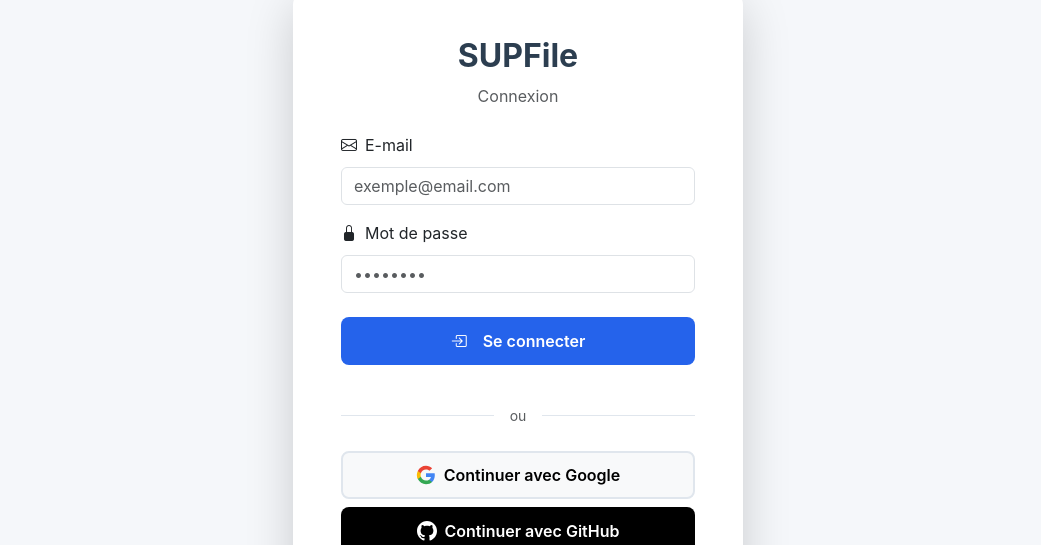
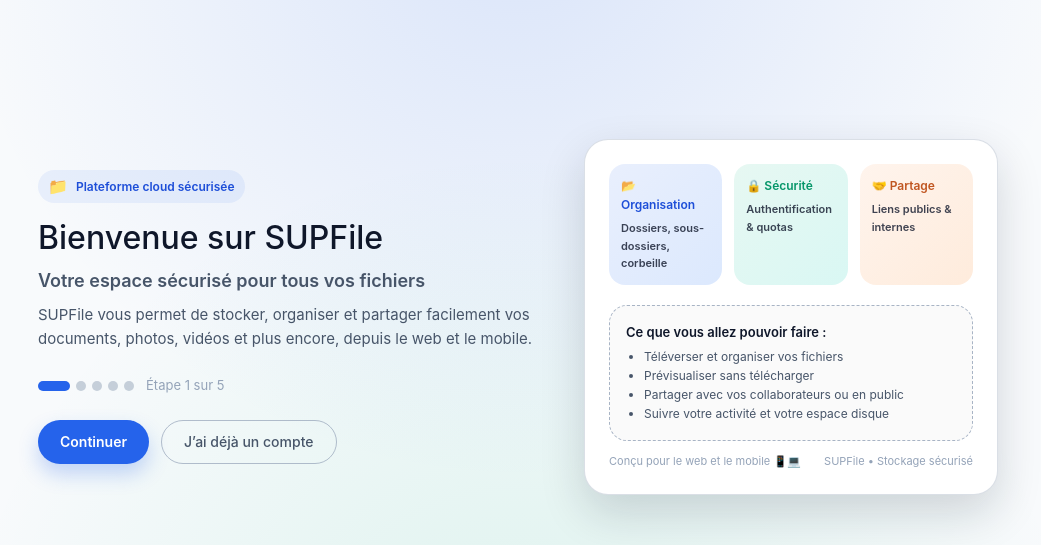
Before and after one commit to Elie224/SUPFile, a React (Vite) app in the folder frontend-web/: page / in a window 1280 px wide. Before the commit this address led to /login. Shown: the part 83-628 px from the top of the page, without its empty margins (122-1163 px from the left). Built offline with nearby package versions, Linux system fonts and the light colour scheme; no server answers.

Commit message:
Feat: pages d’introduction avant inscription/connexion

```diff
--- a/frontend-web/src/main.jsx
+++ b/frontend-web/src/main.jsx
@@ -23,6 +23,7 @@ const Share = lazy(() => import('./pages/Share'));
 const Search = lazy(() => import('./pages/Search'));
 const Trash = lazy(() => import('./pages/Trash'));
 const Admin = lazy(() => import('./pages/Admin'));
+const Intro = lazy(() => import('./pages/Intro'));
 
 // Composant de chargement
 const LoadingFallback = () => (
@@ -101,6 +102,7 @@ function App() {
         >
           <Suspense fallback={<LoadingFallback />}>
             <Routes>
+        <Route path="/" element={<Intro />} />
         <Route path="/login" element={user && accessToken ? <Navigate to="/dashboard" replace /> : <Login />} />
         <Route path="/signup" element={user && accessToken ? <Navigate to="/dashboard" replace /> : <Signup />} />
         <Route path="/auth/callback" element={<OAuthCallback />} />
@@ -178,7 +180,6 @@ function App() {
             </Layout>
           }
         />
-        <Route path="/" element={<Navigate to={user && accessToken ? '/dashboard' : '/login'} replace />} />
             </Routes>
           </Suspense>
         </BrowserRouter>
--- /dev/null
+++ b/frontend-web/src/pages/Intro.jsx
@@ -0,0 +1,317 @@
+import React, { useState, useEffect } from 'react';
+import { useNavigate } from 'react-router-dom';
+import { useAuthStore } from '../services/authStore';
+
+export default function Intro() {
+  const navigate = useNavigate();
+  const { user, accessToken } = useAuthStore();
+  const [step, setStep] = useState(0);
+
+  useEffect(() => {
+    // Si déjà connecté, on ne reste pas sur l'intro
+    if (user && accessToken) {
+      navigate('/dashboard', { replace: true });
+    }
+  }, [user, accessToken, navigate]);
+
+  const slides = [
+    {
+      title: 'Bienvenue sur SUPFile',
+      subtitle: 'Votre espace sécurisé pour tous vos fichiers',
+      description:
+        'SUPFile vous permet de stocker, organiser et partager facilement vos documents, photos, vidéos et plus encore, depuis le web et le mobile.',
+    },
+    {
+      title: 'Gérez vos fichiers simplement',
+      subtitle: 'Dossiers, sous-dossiers et corbeille intelligente',
+      description:
+        'Créez des dossiers, renommez, déplacez par glisser-déposer, supprimez puis restaurez depuis la corbeille. Tout est pensé pour rester organisé.',
+    },
+    {
+      title: 'Prévisualisez sans télécharger',
+      subtitle: 'PDF, images, vidéos, audio, textes…',
+      description:
+        'Visualisez directement vos fichiers dans l’application : visionneuse PDF, lecteur vidéo/audio, galerie d’images et aperçu des textes.',
+    },
+    {
+      title: 'Partagez en toute sécurité',
+      subtitle: 'Liens publics et partage interne',
+      description:
+        'Générez des liens publics temporaires ou protégés par mot de passe, et partagez des dossiers avec d’autres utilisateurs SUPFile.',
+    },
+    {
+      title: 'Gardez le contrôle',
+      subtitle: 'Dashboard, quotas et paramètres',
+      description:
+        'Surveillez votre espace utilisé, accédez rapidement aux derniers fichiers et personnalisez votre expérience (avatar, langue, thème clair/sombre).',
+    },
+  ];
+
+  const current = slides[step];
+  const isLast = step === slides.length - 1;
+
+  const handleNext = () => {
+    if (isLast) {
+      navigate('/signup');
+    } else {
+      setStep((s) => s + 1);
+    }
+  };
+
+  const handleSkip = () => {
+    navigate('/login');
+  };
+
+  return (
+    <div
+      style={{
+        minHeight: '100vh',
+        display: 'flex',
+        alignItems: 'center',
+        justifyContent: 'center',
+        padding: '24px',
+        background:
+          'radial-gradient(circle at top, rgba(37,99,235,0.14), transparent 55%), radial-gradient(circle at bottom, rgba(16,185,129,0.12), transparent 55%)',
+      }}
+    >
+      <div
+        style={{
+          width: '100%',
+          maxWidth: 960,
+          display: 'grid',
+          gridTemplateColumns: 'minmax(0, 1.1fr) minmax(0, 0.9fr)',
+          gap: 40,
+          alignItems: 'center',
+        }}
+      >
+        {/* Colonne gauche : texte */}
+        <div>
+          <div
+            style={{
+              display: 'inline-flex',
+              alignItems: 'center',
+              gap: 8,
+              padding: '4px 10px',
+              borderRadius: 999,
+              backgroundColor: 'rgba(37,99,235,0.08)',
+              color: '#1D4ED8',
+              fontSize: 12,
+              fontWeight: 600,
+              marginBottom: 16,
+            }}
+          >
+            <span style={{ fontSize: 16 }}>📁</span>
+            <span>Plateforme cloud sécurisée</span>
+          </div>
+
+          <h1
+            style={{
+              fontSize: 32,
+              lineHeight: 1.2,
+              marginBottom: 12,
+              color: 'var(--text-color)',
+            }}
+          >
+            {current.title}
+          </h1>
+          <h2
+            style={{
+              fontSize: 18,
+              fontWeight: 600,
+              marginBottom: 12,
+              color: 'var(--text-secondary)',
+            }}
+          >
+            {current.subtitle}
+          </h2>
+          <p
+            style={{
+              fontSize: 15,
+              color: 'var(--text-secondary)',
+              marginBottom: 24,
+              maxWidth: 520,
+            }}
+          >
+            {current.description}
+          </p>
+
+          {/* Indicateurs de progression */}
+          <div style={{ display: 'flex', alignItems: 'center', gap: 12, marginBottom: 24 }}>
+            <div style={{ display: 'flex', gap: 6 }}>
+              {slides.map((_, index) => (
+                <div
+                  key={index}
+                  style={{
+                    width: index === step ? 32 : 10,
+                    height: 10,
+                    borderRadius: 999,
+                    backgroundColor: index === step ? '#2563EB' : 'rgba(148,163,184,0.5)',
+                    transition: 'all 0.25s ease',
+                  }}
+                />
+              ))}
+            </div>
+            <span style={{ fontSize: 13, color: 'var(--text-muted)' }}>
+              Étape {step + 1} sur {slides.length}
+            </span>
+          </div>
+
+          {/* Boutons d’action */}
+          <div style={{ display: 'flex', flexWrap: 'wrap', gap: 12 }}>
+            <button
+              type="button"
+              onClick={handleNext}
+              style={{
+                padding: '10px 22px',
+                borderRadius: 999,
+                border: 'none',
+                backgroundColor: '#2563EB',
+                color: 'white',
+                fontWeight: 600,
+                fontSize: 14,
+                cursor: 'pointer',
+                boxShadow: '0 10px 20px rgba(37,99,235,0.25)',
+              }}
+            >
+              {isLast ? "Créer mon compte" : 'Continuer'}
+            </button>
+            <button
+              type="button"
+              onClick={handleSkip}
+              style={{
+                padding: '10px 22px',
+                borderRadius: 999,
+                border: '1px solid rgba(148,163,184,0.7)',
+                backgroundColor: 'transparent',
+                color: 'var(--text-secondary)',
+                fontWeight: 500,
+                fontSize: 14,
+                cursor: 'pointer',
+              }}
+            >
+              J’ai déjà un compte
+            </button>
+          </div>
+        </div>
+
+        {/* Colonne droite : illustration simple */}
+        <div
+          style={{
+            borderRadius: 24,
+            backgroundColor: 'var(--bg-color)',
+            boxShadow: '0 18px 45px rgba(15,23,42,0.16)',
+            padding: 24,
+            border: '1px solid rgba(148,163,184,0.35)',
+          }}
+        >
+          <div
+            style={{
+              display: 'grid',
+              gridTemplateColumns: 'repeat(3, minmax(0, 1fr))',
+              gap: 12,
+              marginBottom: 20,
+            }}
+          >
+            <div
+              style={{
+                padding: 12,
+                borderRadius: 16,
+                background:
+                  'linear-gradient(135deg, rgba(37,99,235,0.1), rgba(59,130,246,0.18))',
+                color: '#1D4ED8',
+                fontSize: 12,
+                fontWeight: 600,
+              }}
+            >
+              📂 Organisation
+              <div style={{ marginTop: 6, fontSize: 11, color: 'rgba(15,23,42,0.8)' }}>
+                Dossiers, sous-dossiers, corbeille
+              </div>
+            </div>
+            <div
+              style={{
+                padding: 12,
+                borderRadius: 16,
+                background:
+                  'linear-gradient(135deg, rgba(16,185,129,0.1), rgba(45,212,191,0.18))',
+                color: '#059669',
+                fontSize: 12,
+                fontWeight: 600,
+              }}
+            >
+              🔒 Sécurité
+              <div style={{ marginTop: 6, fontSize: 11, color: 'rgba(15,23,42,0.8)' }}>
+                Authentification & quotas
+              </div>
+            </div>
+            <div
+              style={{
+                padding: 12,
+                borderRadius: 16,
+                background:
+                  'linear-gradient(135deg, rgba(249,115,22,0.08), rgba(251,146,60,0.18))',
+                color: '#C05621',
+                fontSize: 12,
+                fontWeight: 600,
+              }}
+            >
+              🤝 Partage
+              <div style={{ marginTop: 6, fontSize: 11, color: 'rgba(15,23,42,0.8)' }}>
+                Liens publics & internes
+              </div>
+            </div>
+          </div>
+
+          <div
+            style={{
+              borderRadius: 18,
+              border: '1px dashed rgba(148,163,184,0.8)',
+              padding: 16,
+              marginBottom: 12,
+              backgroundColor: 'rgba(15,23,42,0.02)',
+            }}
+          >
+            <div
+              style={{
+                fontSize: 13,
+                fontWeight: 600,
+                marginBottom: 4,
+                color: 'var(--text-color)',
+              }}
+            >
+              Ce que vous allez pouvoir faire :
+            </div>
+            <ul
+              style={{
+                paddingLeft: 18,
+                margin: 0,
+                fontSize: 12,
+                color: 'var(--text-secondary)',
+                lineHeight: 1.6,
+              }}
+            >
+              <li>Téléverser et organiser vos fichiers</li>
+              <li>Prévisualiser sans télécharger</li>
+              <li>Partager avec vos collaborateurs ou en public</li>
+              <li>Suivre votre activité et votre espace disque</li>
+            </ul>
+          </div>
+
+          <div
+            style={{
+              display: 'flex',
+              justifyContent: 'space-between',
+              alignItems: 'center',
+              marginTop: 12,
+              fontSize: 11,
+              color: 'var(--text-muted)',
+            }}
+          >
+            <span>Conçu pour le web et le mobile 📱💻</span>
+            <span>SUPFile • Stockage sécurisé</span>
+          </div>
+        </div>
+      </div>
+    </div>
+  );
+}
```
